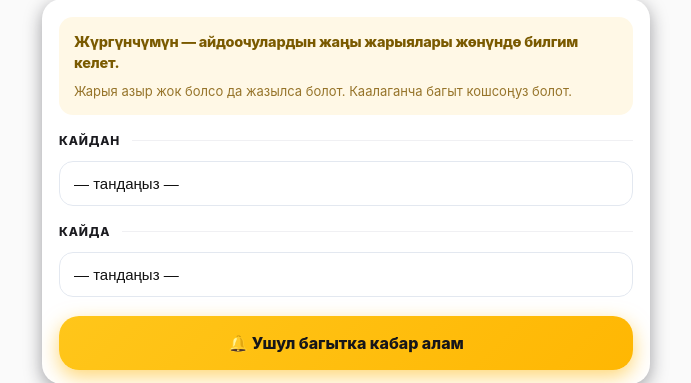
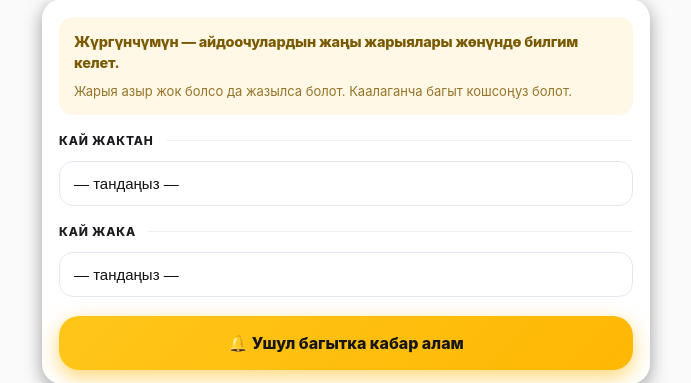
Before and after one commit to zhoroevkt77-blip/taxi-bot, a Flask app: page /alerts in a window 1280 px wide. Shown: the part 256-639 px from the top of the page, without its empty margins (294-985 px from the left). Run offline with Flask 3, Linux system fonts and the light colour scheme; data that the repository does not hold is empty; some libraries are stand-ins or nearby versions.

Commit message:
v168-labels: Кай жактан / Кай жака

```diff
--- a/web/app.py
+++ b/web/app.py
@@ -42,7 +42,7 @@ from core import logic as _logic
 from core.texts import render as tr_render
 from core.texts import FREE_MODE, INVITE_GOAL   # v135
 
-WEB_VERSION = "v167-roleband"
+WEB_VERSION = "v168-labels"
 print(f"🌐 web/app.py жүктөлдү. Версия = {WEB_VERSION}")
 
 BOT_USERNAME = os.environ.get("BOT_USERNAME", "taxirobot_bot")
--- a/web/templates/alerts.html
+++ b/web/templates/alerts.html
@@ -61,7 +61,8 @@
                  'Подписаться можно, даже если объявлений пока нет. Направлений можно добавить сколько угодно.') }}</span>
     </div>
 
-    <div class="sec"><span>{{ t('Кайдан', 'Откуда') }}</span></div>
+    {# v168: жарыя берүү бетиндегидей аталыш #}
+    <div class="sec"><span>{{ t('Кай жактан', 'Откуда') }}</span></div>
     <div class="fld">
       {# v160: мааниси жашыруун input'та — беттин калган коду
          мурдагыдай эле wFrom деп окуй берет #}
@@ -70,7 +71,7 @@
         {{ t('— тандаңыз —', '— выберите —') }}</button>
     </div>
 
-    <div class="sec"><span>{{ t('Кайда', 'Куда') }}</span></div>
+    <div class="sec"><span>{{ t('Кай жака', 'Куда') }}</span></div>
     <div class="fld">
       <input type="hidden" id="wTo" value="">
       <button type="button" class="pick" id="pickTo">
```
Also changed, not shown: web/templates/index.html (+5 -4 lines).
